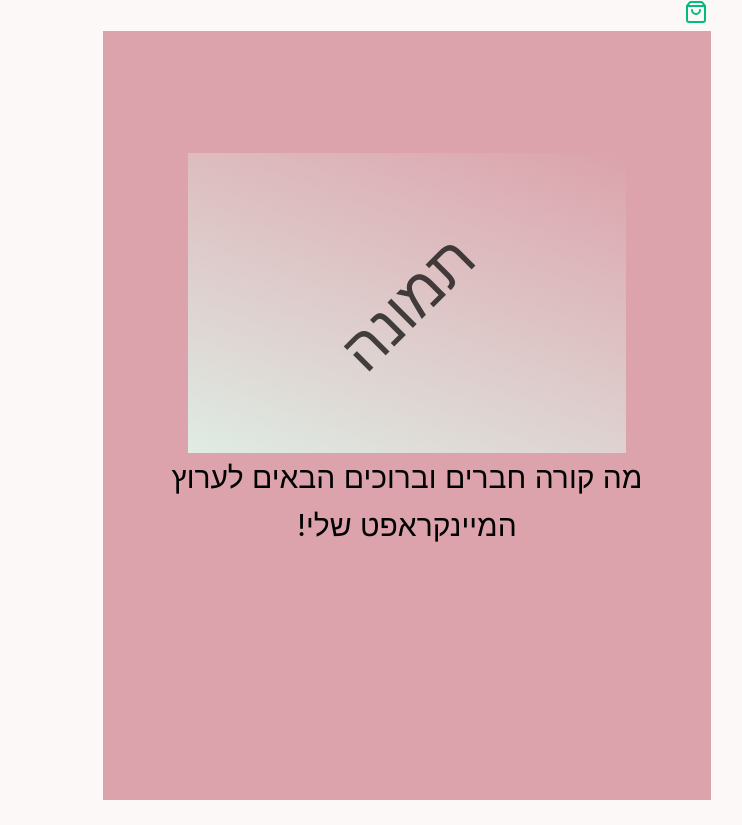
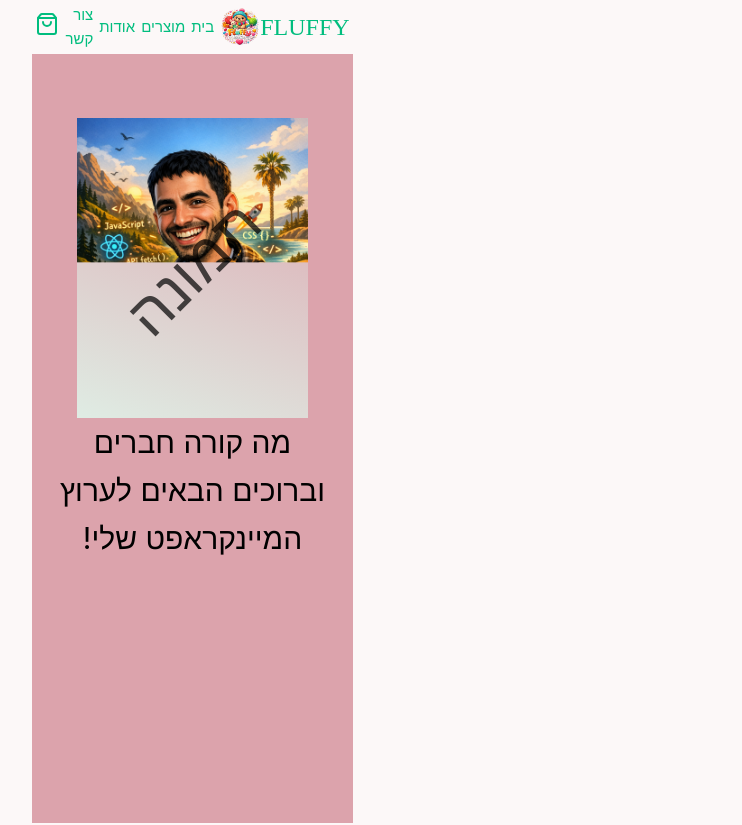
Before and after one commit to dindoncat/fluffy, a Vue app in the folder client/: page / in a window 1280 px wide. Shown: the top 825 px of the page, without its empty margins (537-1279 px from the left). Built offline with nearby package versions, Linux system fonts and the light colour scheme.

Commit message:
pc and mobile view for navigation

```diff
--- a/client/package.json
+++ b/client/package.json
@@ -7,7 +7,7 @@
     "node": "^20.19.0 || >=22.12.0"
   },
   "scripts": {
-    "dev": "vite",
+    "dev": "vite --host",
     "build": "vite build",
     "preview": "vite preview",
     "test:unit": "vitest",
--- a/client/src/components/Layout/Hamburger.vue
+++ b/client/src/components/Layout/Hamburger.vue
@@ -1,13 +1,9 @@
+<script setup>
+import { Menu } from 'lucide-vue-next';
+</script>
+
 <template>
 	<div>
 
 	</div>
 </template>
-
-<script>
-export default {
-
-}
-</script>
-
-<style scoped></style>
--- a/client/src/components/Layout/Header.vue
+++ b/client/src/components/Layout/Header.vue
@@ -1,8 +1,9 @@
 <template>
 	<div class="header">
-		<Hamburger v-if="mainStore.isMobile"/>
+		<Menu v-if="mainStore.isMobile && !mainStore.isMenuOpen" @click="mainStore.toggleMenu"/>
+		<X v-if="mainStore.isMobile && mainStore.isMenuOpen" @click="mainStore.toggleMenu"/>
 		<Logo />
-		<Links />
+		<Links v-if="!mainStore.isMobile || mainStore.isMenuOpen" />
 		<RouterLink to="/cart">
 			<ShoppingBag />
 		</RouterLink>
@@ -12,13 +13,12 @@
 <script>
 import { mapStores } from 'pinia';
 import useMainStore from '@/stores/main';
-import Hamburger from './Hamburger.vue';
 import Logo from './Logo.vue';
 import Links from './Links.vue';
-import { ShoppingBag } from 'lucide-vue-next';
+import { ShoppingBag ,Menu, X } from 'lucide-vue-next';
 
 export default {
-	components: { Hamburger, Logo, Links, ShoppingBag },
+	components: { Logo, Links, ShoppingBag, Menu, X },
 
 	computed: {
 		...mapStores(useMainStore),
@@ -26,4 +26,11 @@ export default {
 }
 </script>
 
-<style scoped></style>
+<style>
+.header {
+	position: relative;
+	display: flex;
+	justify-content: space-between;
+	align-items: center;
+}
+</style>
--- a/client/src/components/Layout/Links.vue
+++ b/client/src/components/Layout/Links.vue
@@ -1,13 +1,75 @@
 <template>
-	<div>
-
+	<div class="nav-list" :class="{ 'mobile-nav': mainStore.isMobile }">
+		<ul>
+			<router-link to="/" @click="closeMenu">בית</router-link>
+		</ul>
+		<ul>
+			<router-link to="/products" @click="closeMenu">מוצרים</router-link>
+		</ul>
+		<ul>
+			<router-link to="/about" @click="closeMenu">אודות</router-link>
+		</ul>
+		<ul>
+			<router-link to="/contact" @click="closeMenu">צור קשר</router-link>
+		</ul>
 	</div>
 </template>
 
 <script>
+import { mapStores } from 'pinia';
+import useMainStore from '@/stores/main';
+
 export default {
-
+	computed: {
+		...mapStores(useMainStore),
+	},
+	methods: {
+		closeMenu() {
+			if (this.mainStore.isMobile) {
+				this.mainStore.isMenuOpen = false;
+			}
+		}
+	}
 }
 </script>
 
-<style scoped></style>
+<style scoped>
+.nav-list {
+	user-select: none;
+	display: flex;
+	justify-content: space-between;
+	align-items: center;
+	 > ul {
+		 list-style: none;
+		 display: flex;
+		 padding: 0; /* Add this line */
+		 margin: 0;  /* Good practice to reset margin too */
+	 }
+}
+.mobile-nav {
+	position: absolute;
+	top: 47px;
+	left: 0;
+	background: hsl(var(--pink)var(--low));
+	width: 100%;
+	height: 45vh;
+	flex-direction: column;
+	align-items: center;
+	z-index: 1000;
+	> ul {
+		width: 100%;
+		text-align: center;
+		padding: 1.5rem 0;
+		border-bottom: 1px solid hsl(var(--beige)var(--low));
+	}
+	> ul a {
+		font-size: 1.5rem;
+		color: white;
+		text-decoration: none;
+	}
+	> ul:last-child {
+		border-bottom: none;
+	}
+}
+
+</style>
--- a/client/src/components/Layout/Logo.vue
+++ b/client/src/components/Layout/Logo.vue
@@ -1,13 +1,43 @@
 <template>
-	<div>
-
+	<div class="logo">
+		<router-link to="/">
+			<div class="logo-container">
+				<h1 class="logo">fluffy</h1>
+				<img src="@/assets/logo.png" alt="Logo" />
+			</div>
+		</router-link>
 	</div>
 </template>
 
 <script>
 export default {
-
+	name: 'Logo'
 }
 </script>
 
-<style scoped></style>
+<style scoped>
+.logo {
+	display: flex;
+	justify-content: center;
+}
+.logo-container{
+	user-select: none;
+	display: flex;
+	align-items: center;
+}
+.logo img {
+	height: 40px;
+	width: auto;
+	display: block;
+}
+.logo h1{
+	font-family: 'Pacifico', cursive;
+	font-size: 1.5rem;
+	margin: 0;
+	color: inherit;
+	text-transform: uppercase;
+	text-align: center;
+	display: inline-block;
+}
+
+</style>
--- a/client/src/layout/Layout.vue
+++ b/client/src/layout/Layout.vue
@@ -1,16 +1,28 @@
 <template>
 	<div class="layout">
-		<Header />
-		<RouterView />
+		<div :class="{ 'container': !mainStore.isMobile }">
+			<Header />
+			<RouterView />
+		</div>
 	</div>
 </template>
 
 <script>
 import Header from '@/components/Layout/Header.vue';
+import { mapStores } from 'pinia';
+import useMainStore from '@/stores/main';
 
 export default {
-	components: { Header }
+	components: { Header },
+	computed: {
+		...mapStores(useMainStore),
+	},
 }
 </script>
 
-<style scoped></style>
+<style scoped>
+.container{
+	padding: 0 28vw;
+}
+
+</style>
--- a/client/src/router/index.js
+++ b/client/src/router/index.js
@@ -26,11 +26,6 @@ const router = createRouter({
 			component: lazyImportComponent('Cart'),
 		},
 		{
-			path: '/about',
-			name: 'about',
-			component: lazyImportComponent('About'),
-		},
-		{
 			path: '/contact',
 			name: 'contact',
 			component: lazyImportComponent('Contact'),
--- a/client/src/stores/main.js
+++ b/client/src/stores/main.js
@@ -4,14 +4,20 @@ import { defineStore } from 'pinia';
 export const useMainStore = defineStore('main', {
 	state: () => ({
 		windowSize: useWindowSize(),
-		minBigScreen: 800
+		minBigScreen: 800,
+		isMenuOpen: false,
 	}),
 	getters: {
 		isMobile() {
 			return this.windowSize.width < this.minBigScreen;
-		},
+		}
+
 	},
-	actions: {},
+	actions: {
+		toggleMenu(){
+			this.isMenuOpen = !this.isMenuOpen;
+		}
+	}
 });
 
 export default useMainStore;
--- a/client/src/views/Home.vue
+++ b/client/src/views/Home.vue
@@ -1,7 +1,10 @@
 <template>
 	<div class="home">
 		<div class="Slide greeting">
-			<div class="mock-up-image"><h1>תמונה</h1></div>
+			<div class="mock-up-image">
+				<img src="@/assets/me.png" alt="Me" />
+				<h1>תמונה</h1>
+			</div>
 			<h1>מה קורה חברים וברוכים הבאים לערוץ המיינקראפט שלי!</h1>
 		</div>
 		<div class="Slide info">
@@ -32,6 +35,12 @@ export default {
 	height: 300px;
 	width: 80%;
 	background-image: linear-gradient(200deg, hsl(var(--pink)var(--mid)), hsl(var(--sage)var(--high)));
+	margin-inline: auto;
+	> img {
+		width: 100%;
+		height: 100%;
+		object-fit: cover;
+	}
 	> h1 {
 		position: absolute;
 		top: 50%;
```
Also changed, not shown: client/src/assets/logo.png (added), client/src/assets/me.png (added).
